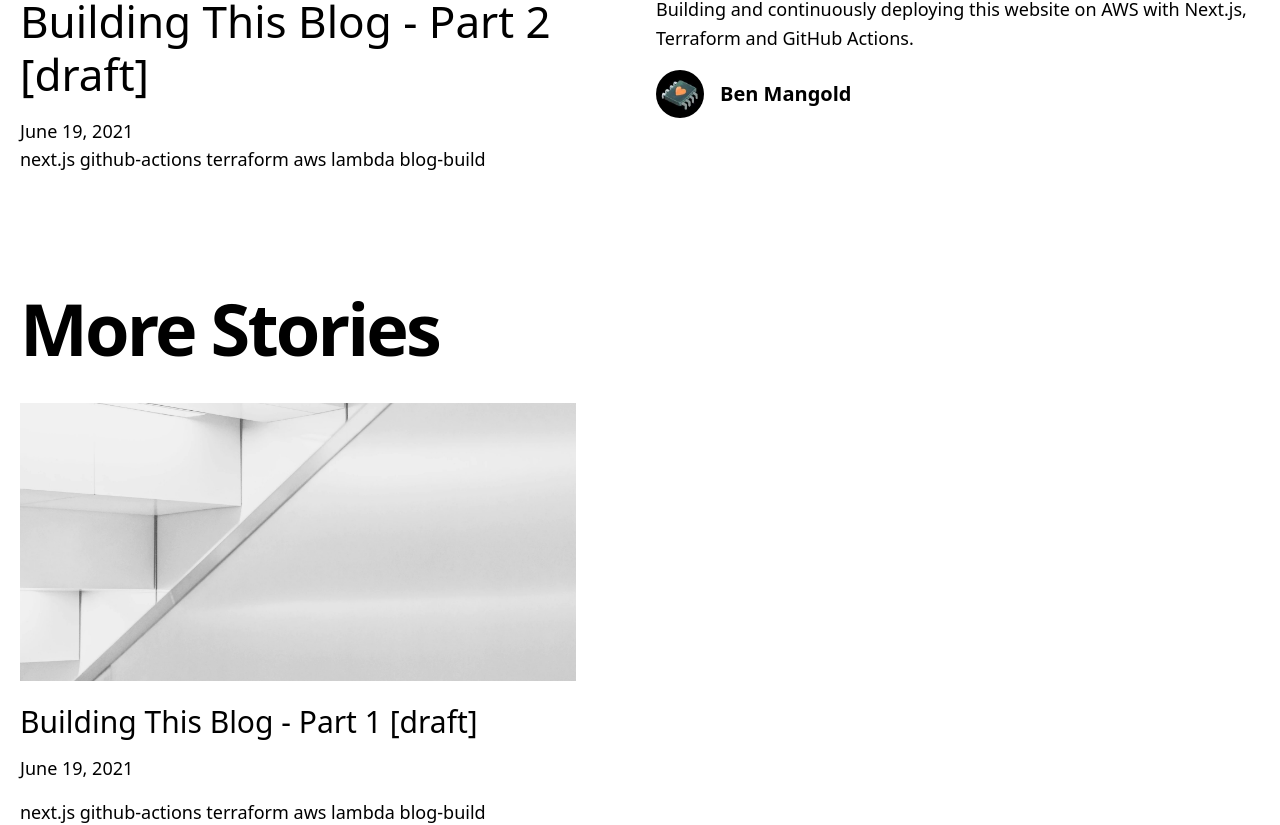
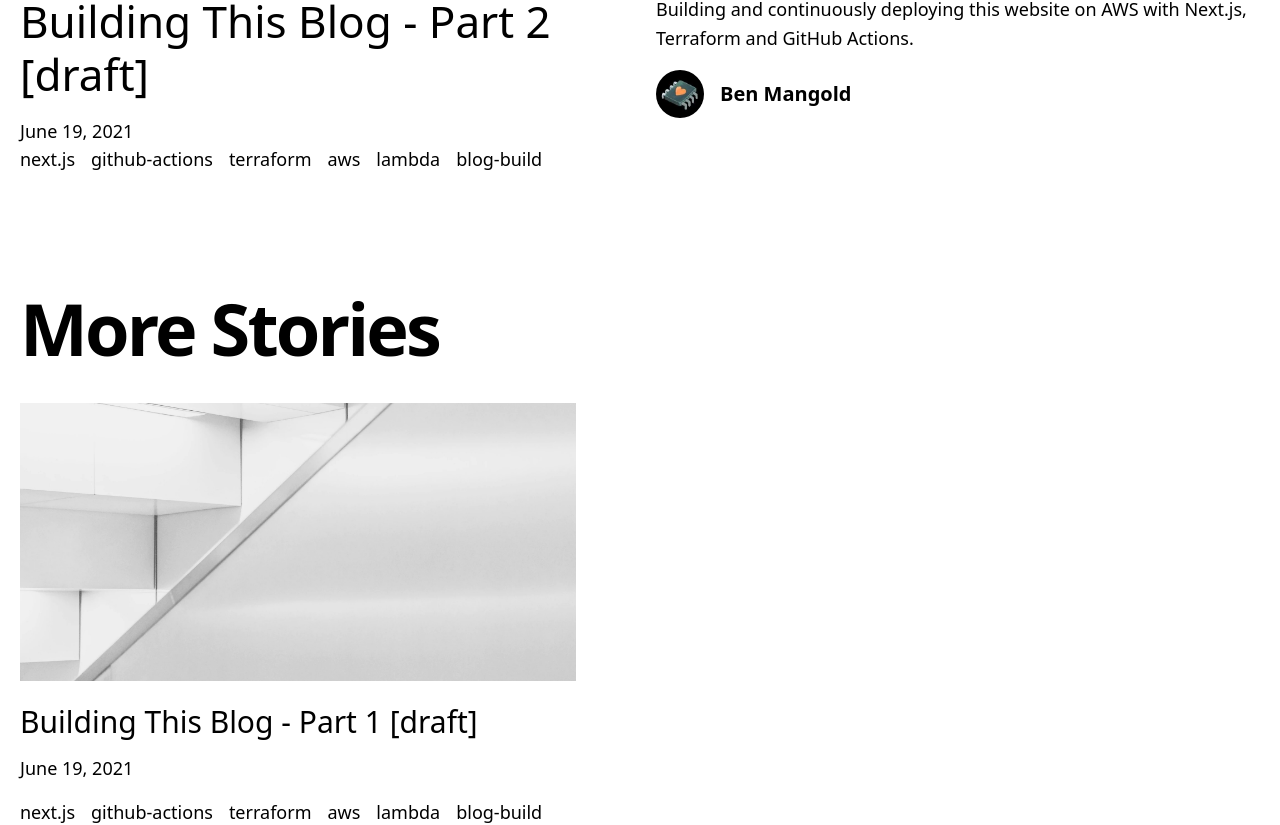
Before and after one commit to benmangold/benmangold.com, a Next.js app: page / in a window 1280 px wide. Shown: the part 958-1783 px from the top of the page. Built offline with nearby package versions, Linux system fonts and the light colour scheme.

Commit message:
improve tag list

```diff
--- a/components/post-preview.js
+++ b/components/post-preview.js
@@ -3,7 +3,7 @@ import DateFormatter from "../components/date-formatter";
 import CoverImage from "./cover-image";
 import Link from "next/link";
 
-import TagList from '../components/tag-list'
+import TagList from "../components/tag-list";
 
 export default function PostPreview({
   title,
@@ -33,7 +33,9 @@ export default function PostPreview({
       <div className="text-lg mb-4">
         <DateFormatter dateString={date} />
       </div>
-      <div className="text-lg mb-4"><TagList tags={tags}/></div>
+      <div className="text-lg mb-4">
+        <TagList tags={tags} />
+      </div>
       <p className="text-lg leading-relaxed mb-4">{excerpt}</p>
       <Avatar name={author.name} picture={author.picture} />
     </div>
--- a/components/tag-list.js
+++ b/components/tag-list.js
@@ -1,15 +1,15 @@
-
-
-export default function TagList({tags}) {
-    return (
-        <div >{tags.split(' ').map(tag => {
-            return (<Tag tag={tag}/>)
-        })}</div>
-    )
+export default function TagList({ tags }) {
+  return (
+    <div class="flex space-x-4">
+      {tags.split(" ").map((tag) => {
+        return <Tag tag={tag} />;
+      })}
+    </div>
+  );
 }
 
-function Tag({tag}) {
-    return (
-        <span>{tag} </span>
-    )
+function Tag({ tag }) {
+  return <div>
+        <button class="hover:underline" style={{outline:"none", border: "0"}}>{tag}</button>
+      </div>
 }
```
